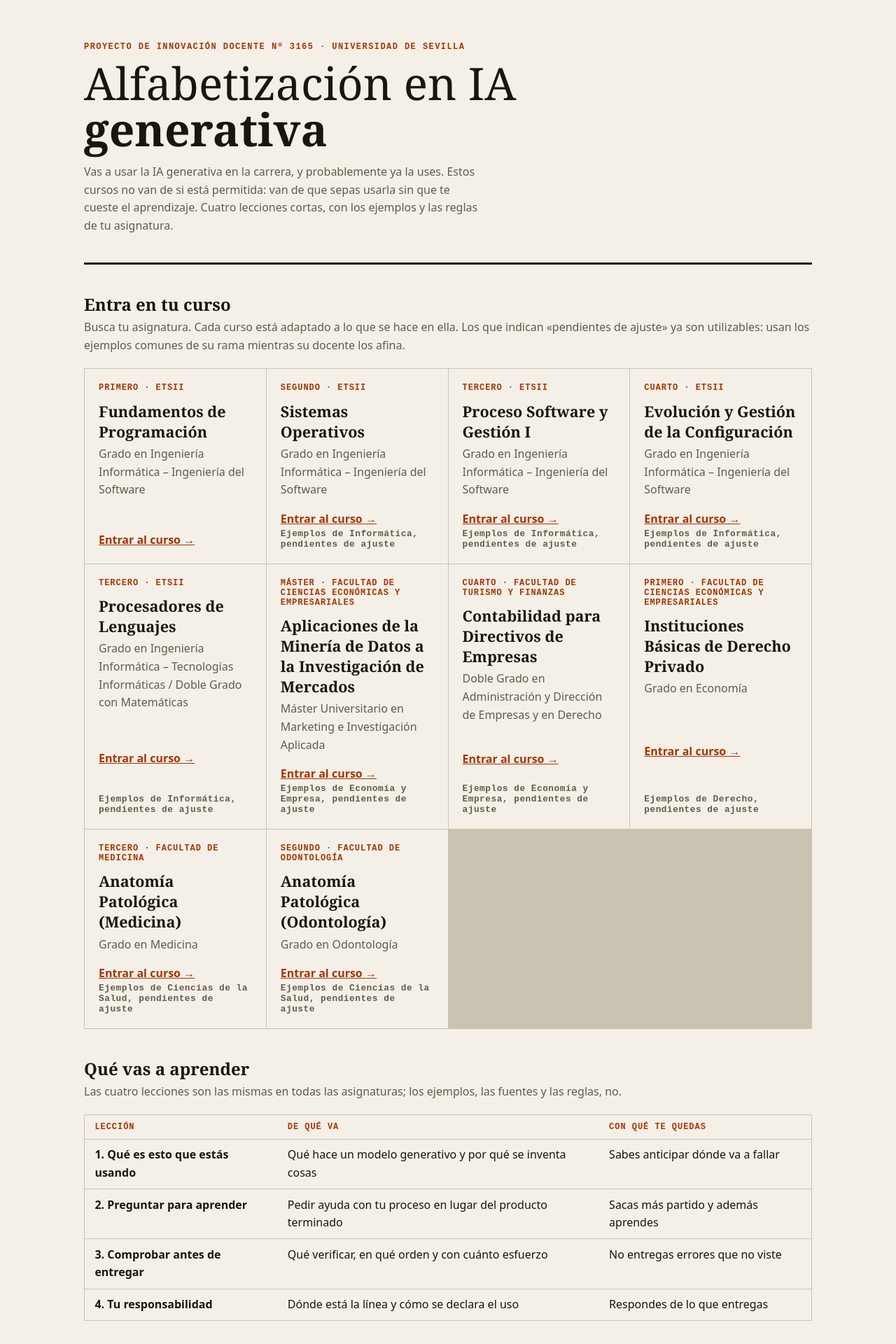
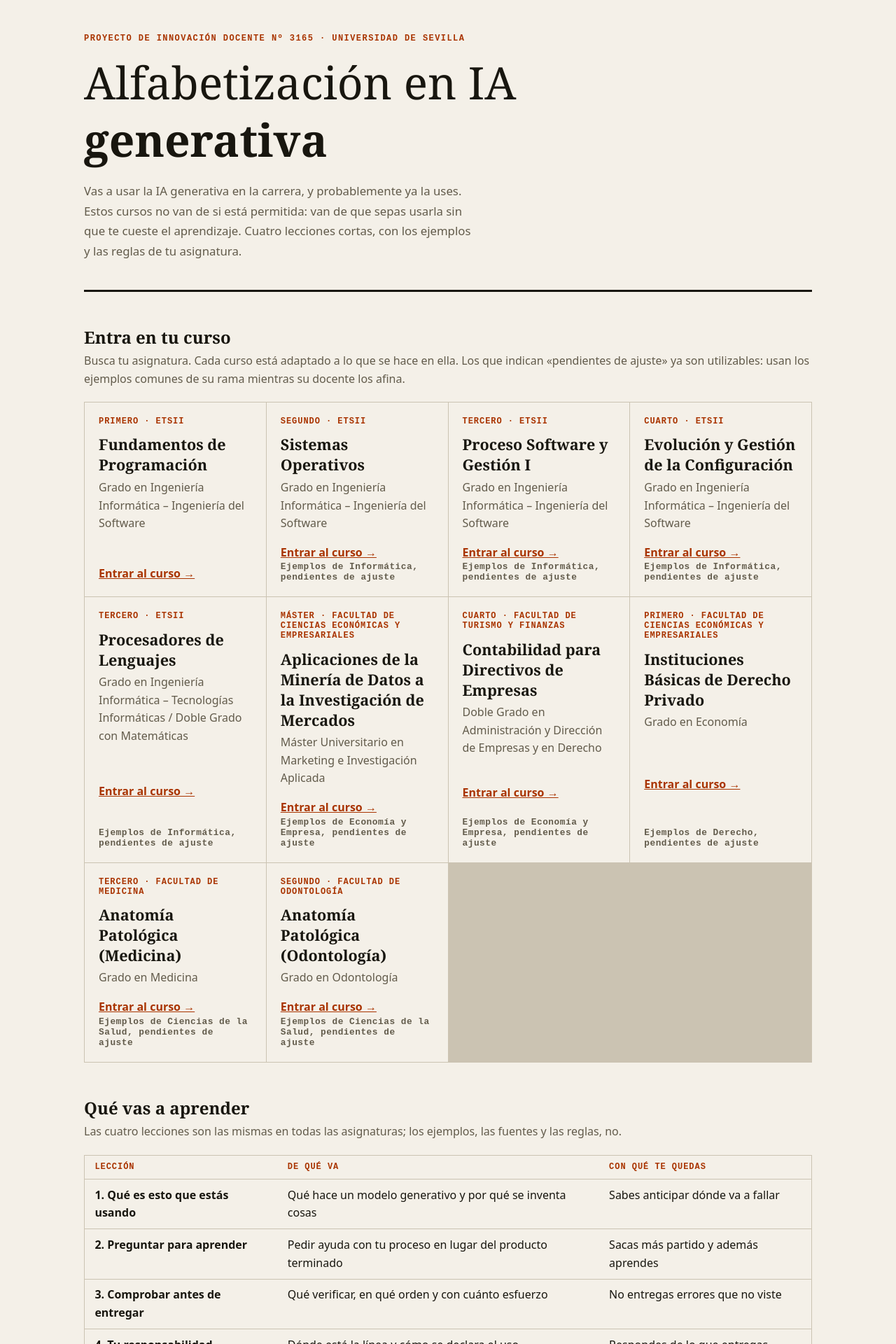
Before and after one commit to jorgeBIGS/innovacion-US-3165, a Jekyll site: the page built from index.html, in a window 1280 px wide. Shown: the top 1920 px of the page at 70% size. Built offline with Jekyll 4.4.1, drawn with Linux system fonts in a browser that asks for light colours.

Commit message:
Dar aire a la cabecera de portada
El titular iba con interlineado 1.02 y medio rem de margen, y el
conjunto antetítulo-titular-entradilla quedaba comprimido. Se abre el
interlineado a 1.12, se separan los tres elementos y la entradilla
gana cuerpo y altura de línea.

Co-Authored-By: Claude Opus 5 <noreply@anthropic.com>

```diff
--- a/assets/estilo.css
+++ b/assets/estilo.css
@@ -8,15 +8,15 @@ body { margin:0; background:var(--paper); color:var(--ink); font:16px/1.6 system
 .page-doc { width:min(78ch,calc(100% - 2rem)); }
 a { color:var(--brand); }
 
-header.sitio { border-bottom:3px solid var(--ink); padding-bottom:1.5rem; }
-.eyebrow { color:var(--brand); font:700 .75rem/1.2 ui-monospace,monospace; letter-spacing:.12em; text-transform:uppercase; }
+header.sitio { border-bottom:3px solid var(--ink); padding-bottom:2.5rem; margin-bottom:.5rem; }
+.eyebrow { color:var(--brand); font:700 .75rem/1.2 ui-monospace,monospace; letter-spacing:.12em; text-transform:uppercase; margin:0 0 1.25rem; }
 .eyebrow a { color:inherit; text-decoration:none; }
 .eyebrow a:hover { text-decoration:underline; }
-h1 { margin:.5rem 0; font:300 clamp(2.1rem,6vw,4rem)/1.02 Georgia,serif; }
-header.sitio h1 strong { display:block; font-weight:700; }  /* solo en los titulares de portada */
-.lead { color:var(--muted); max-width:62ch; }
+h1 { margin:0 0 1.5rem; font:300 clamp(2.1rem,6vw,4rem)/1.12 Georgia,serif; }
+header.sitio h1 strong { display:block; font-weight:700; margin-top:.15em; }  /* solo en los titulares de portada */
+.lead { color:var(--muted); max-width:58ch; font-size:1.05rem; line-height:1.7; margin:0; }
 
-h2 { margin:2.5rem 0 .25rem; font:700 1.5rem Georgia,serif; }
+h2 { margin:3rem 0 .35rem; font:700 1.5rem Georgia,serif; }
 h2 + p { margin-top:0; color:var(--muted); }
 h3 { margin:2rem 0 .25rem; font:700 1.15rem Georgia,serif; }
 h4 { margin:1.5rem 0 .25rem; font:700 .95rem ui-monospace,monospace; letter-spacing:.04em; text-transform:uppercase; color:var(--brand); }
```
